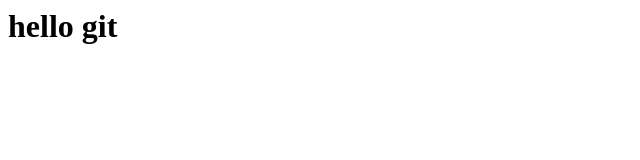
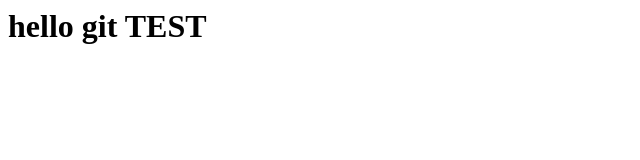
Before and after one commit to p43s/test, a plain HTML site: page index.htm in a window 1280 px wide. Shown: the whole page, without its empty margins (0-640 px from the left). Drawn offline with Linux system fonts and the light colour scheme.

Commit message:
new file

```diff
--- a/index.htm
+++ b/index.htm
@@ -1 +1 @@
-<h1>hello git </h1>
+<h1>hello git TEST</h1>
```
